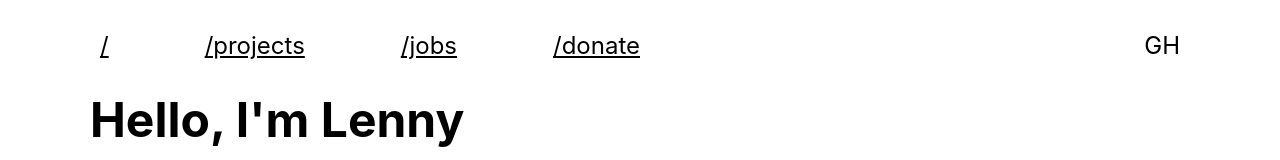
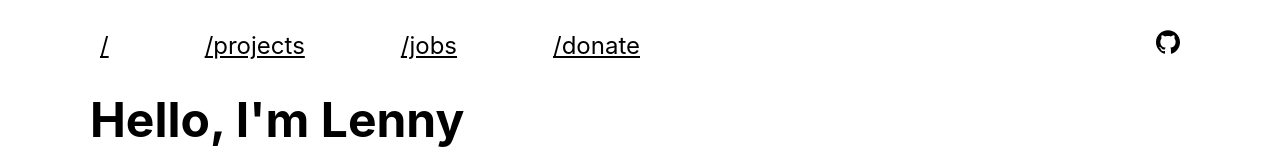
Before and after one commit to leomet07/nextportfolio, a Next.js app: page / in a window 1280 px wide. Shown: the top 160 px of the page. Built offline with nearby package versions, Linux system fonts and the light colour scheme.

Commit message:
Add github icon (that has no copyright or licensing issues)

```diff
--- a/components/Navbar.tsx
+++ b/components/Navbar.tsx
@@ -1,5 +1,7 @@
 import Link from "next/link";
 import styles from "../styles/Navbar.module.css";
+import { SiGithub } from "react-icons/si";
+
 function Navbar() {
 	return (
 		<div id={styles.navbar_container}>
@@ -17,7 +19,11 @@ function Navbar() {
 					<Link href="/donate">/donate</Link>
 				</div>
 			</nav>
-			<div id={styles.socials}>GH</div>
+			<div id={styles.socials}>
+				<a href="https://github.com/leomet07">
+					<SiGithub />
+				</a>
+			</div>
 		</div>
 	);
 }
--- a/package.json
+++ b/package.json
@@ -11,7 +11,8 @@
 	"dependencies": {
 		"next": "12.3.1",
 		"react": "18.2.0",
-		"react-dom": "18.2.0"
+		"react-dom": "18.2.0",
+		"react-icons": "^4.4.0"
 	},
 	"devDependencies": {
 		"@types/node": "18.7.23",
```
Also changed, not shown: 1 other file (tests, documents, lock files or other folders).
